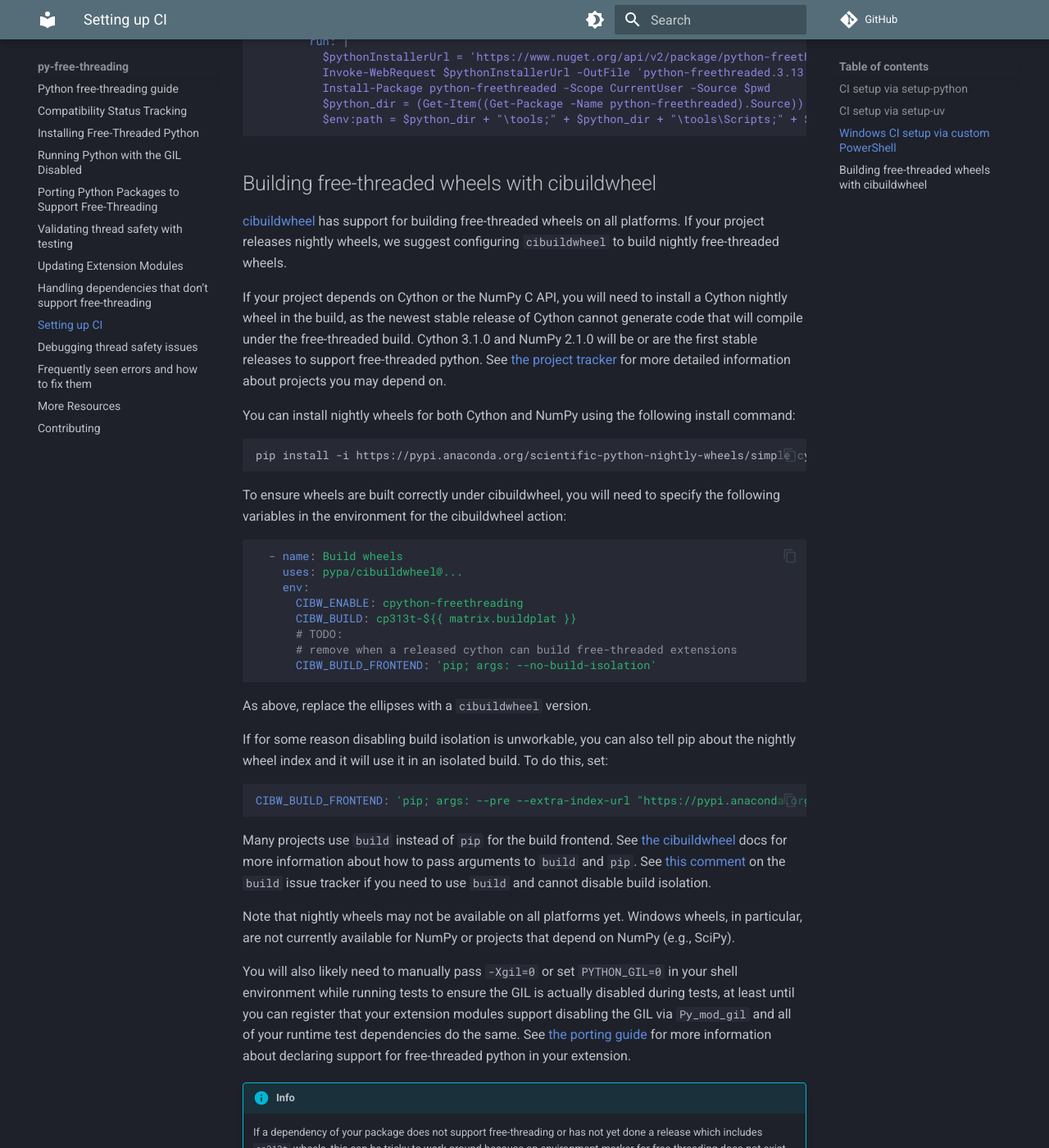
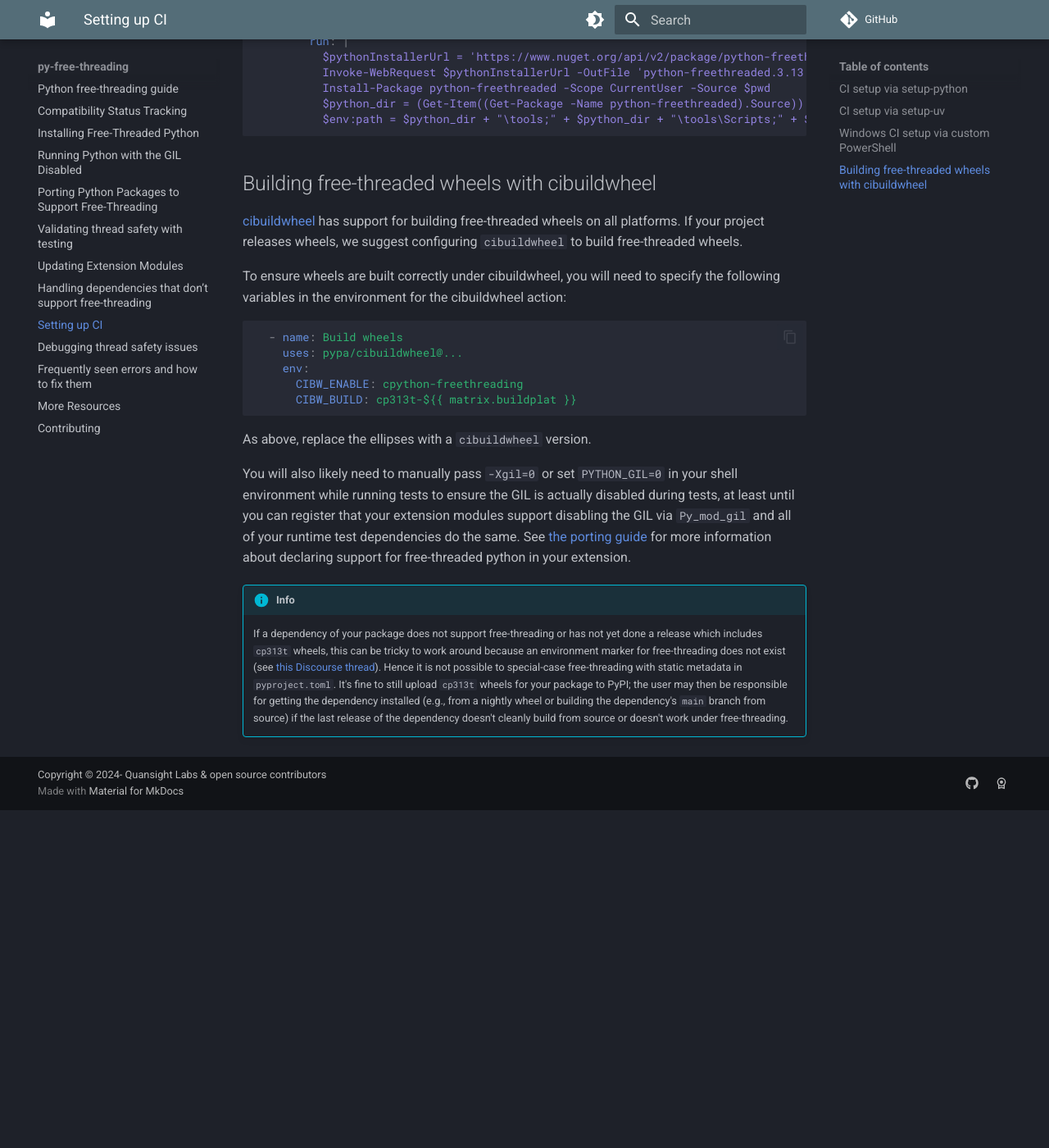
Before and after one commit to Quansight-Labs/free-threaded-compatibility, an MkDocs documentation site: the page built from docs/ci.md, in a window 1280 px wide and 1400 px high, scrolled down 1156 px. Shown: the whole window at 82% size. Built offline with MkDocs 1.6.1 and Material for MkDocs 9.7.7, drawn with Linux system fonts in a browser that asks for light colours; comment, search, counter and statistics services are not loaded; after the commit the page ends 2144 px from its top, so only the background shows below that.

Commit message:
Adjust Cython docs now that 3.0.1 is released

````diff
--- a/docs/ci.md
+++ b/docs/ci.md
@@ -64,22 +64,7 @@ jobs:
 
 [cibuildwheel](https://cibuildwheel.pypa.io/en/stable/) has support
 for building free-threaded wheels on all platforms. If your project releases
-nightly wheels, we suggest configuring `cibuildwheel` to build nightly
-free-threaded wheels.
-
-If your project depends on Cython or the NumPy C API, you will need to install a
-Cython nightly wheel in the build, as the newest stable release of Cython cannot
-generate code that will compile under the free-threaded build. Cython 3.1.0 and
-NumPy 2.1.0 will be or are the first stable releases to support free-threaded
-python. See [the project tracker](tracking.md) for more detailed information
-about projects you may depend on.
-
-You can install nightly wheels for both Cython and NumPy using the following
-install command:
-
-```bash
-pip install -i https://pypi.anaconda.org/scientific-python-nightly-wheels/simple cython numpy
-```
+wheels, we suggest configuring `cibuildwheel` to build free-threaded wheels.
 
 To ensure wheels are built correctly under cibuildwheel, you will need to
 specify the following variables in the environment for the cibuildwheel action:
@@ -90,32 +75,9 @@ specify the following variables in the environment for the cibuildwheel action:
     env:
       CIBW_ENABLE: cpython-freethreading
       CIBW_BUILD: cp313t-${{ matrix.buildplat }}
-      # TODO:
-      # remove when a released cython can build free-threaded extensions
-      CIBW_BUILD_FRONTEND: 'pip; args: --no-build-isolation'
 ```
 
 As above, replace the ellipses with a `cibuildwheel` version.
-
-If for some reason disabling build isolation is unworkable, you can also tell
-pip about the nightly wheel index and it will use it in an isolated build. To
-do this, set:
-
-```yaml
-CIBW_BUILD_FRONTEND: 'pip; args: --pre --extra-index-url "https://pypi.anaconda.org/scientific-python-nightly-wheels/simple"'
-```
-
-Many projects use `build` instead of `pip` for the build frontend. See [the
-cibuildwheel](https://cibuildwheel.pypa.io/en/stable/options/#build-frontend)
-docs for more information about how to pass arguments to `build` and `pip`. See
-[this
-comment](https://github.com/pypa/build/issues/651#issuecomment-2243025713) on
-the `build` issue tracker if you need to use `build` and cannot disable build
-isolation.
-
-Note that nightly wheels may not be available on all platforms yet. Windows
-wheels, in particular, are not currently available for NumPy or projects that
-depend on NumPy (e.g., SciPy).
 
 You will also likely need to manually pass `-Xgil=0` or set `PYTHON_GIL=0` in
 your shell environment while running tests to ensure the GIL is actually
````
Also changed, not shown: docs/debugging.md (+0 -3 lines), docs/faq.md (+2 -33 lines), docs/porting-extensions.md (+3 -4 lines), docs/tracking.md (+1 -13 lines).
